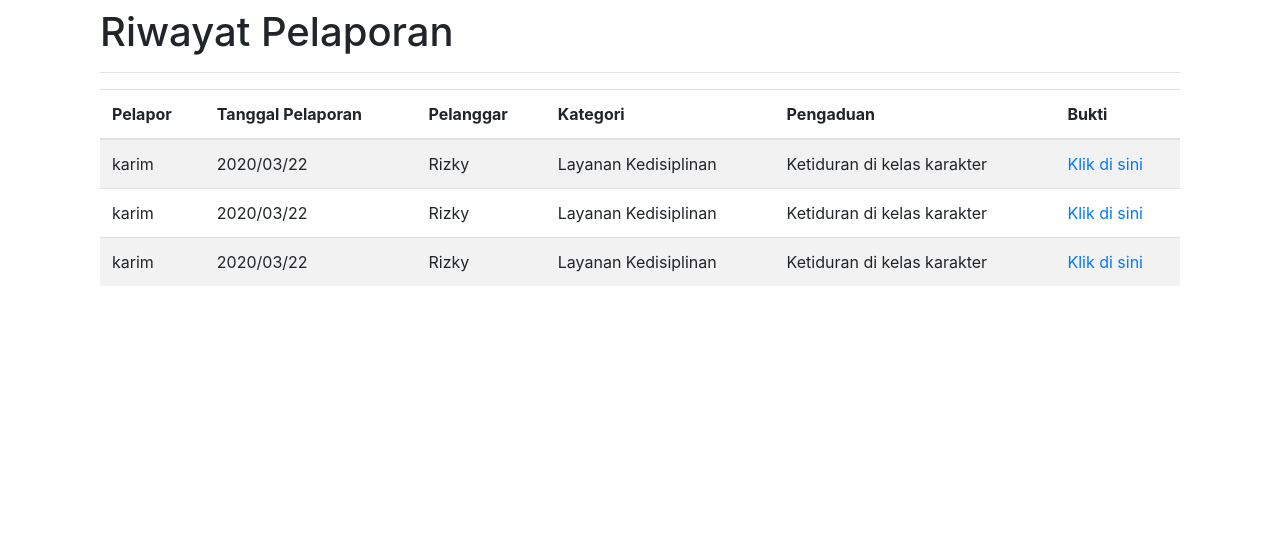
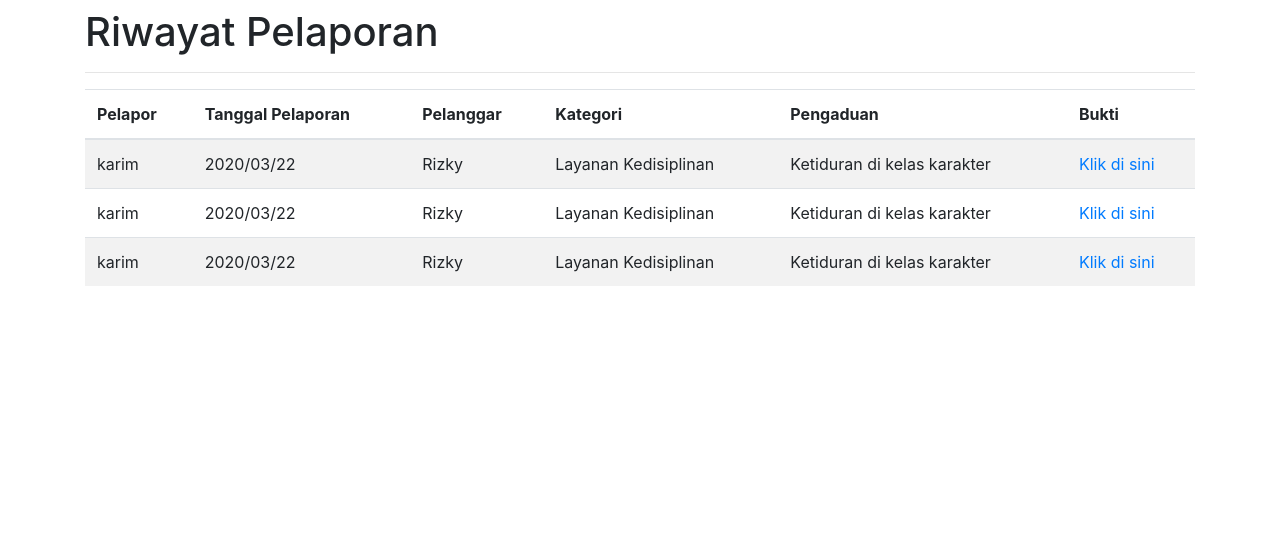
Before and after one commit to Hzalkarim/whistleblowing-system-cs4, a PHP site: page /index.php?view=hasilPelapor in a window 1280 px wide. Shown: the part 56-598 px from the top of the page. Run offline with PHP 8.4, Linux system fonts and the light colour scheme.

Commit message:
Minor change

```diff
--- a/page/hasilPelapor.php
+++ b/page/hasilPelapor.php
@@ -1,4 +1,5 @@
-<div class="container">
+<div class="row">
+	<div class="col-12">
 		<h1>Riwayat Pelaporan</h1>
 		<hr />
 		<table class="table table-striped">
@@ -27,7 +28,7 @@
 				<tr>
 					<td>karim</td>
 					<td><?php
-			date_default_timezone_set("Asia/Jakarta");
+					// date_default_timezone_set("Asia/Jakarta");
 					echo date("Y/m/d");
 					?></td>
 					<td>Rizky</td>
@@ -38,7 +39,7 @@
 				<tr>
 					<td>karim</td>
 					<td><?php
-			date_default_timezone_set("Asia/Jakarta");
+					// date_default_timezone_set("Asia/Jakarta");
 					echo date("Y/m/d");
 					?></td>
 					<td>Rizky</td>
@@ -49,3 +50,4 @@
 			</tbody>
 		</table>
 	</div>
+</div>
```
Lines whose indentation alone changed are shown as unchanged.
